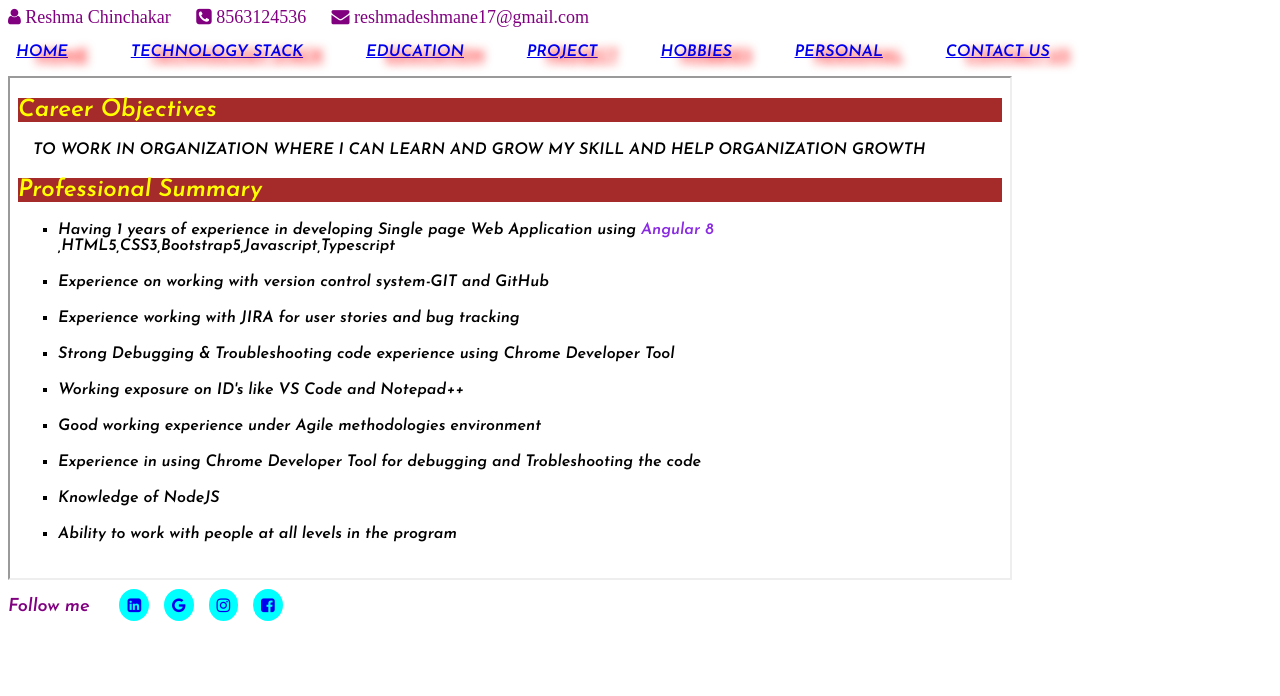
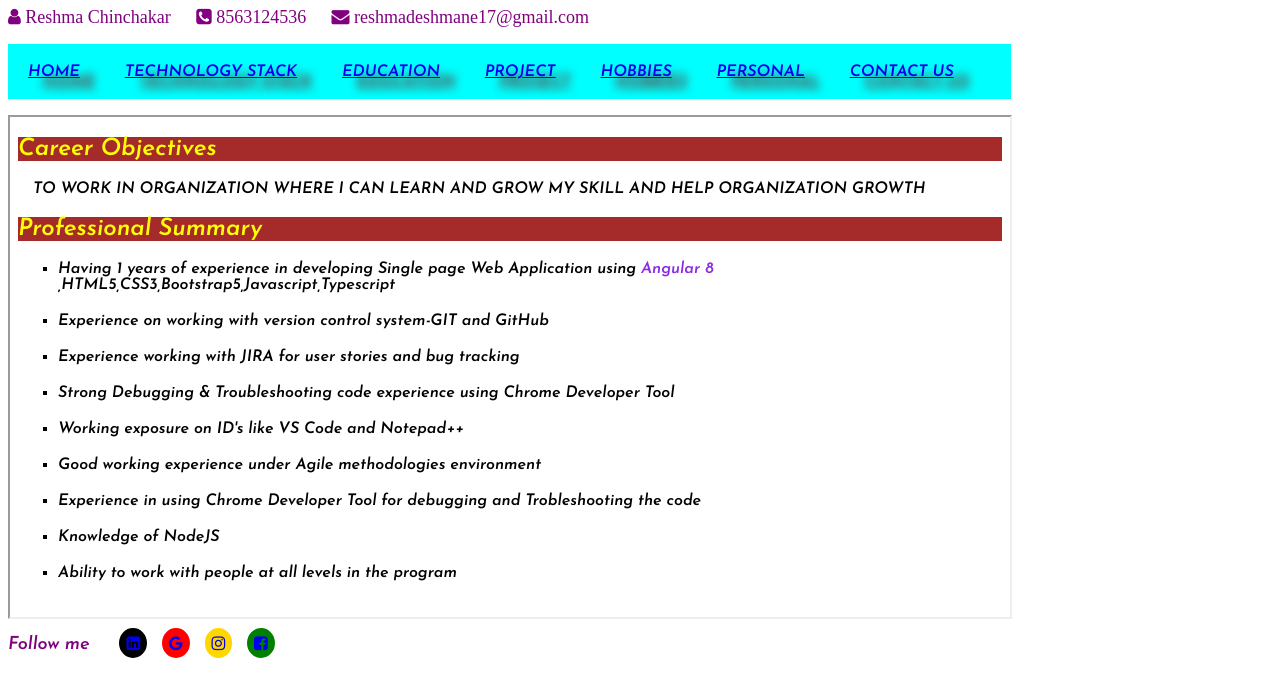
Before and after one commit to reshmachinchakar/myprofile, a plain HTML site: page index.html in a window 1280 px wide. Drawn offline with Linux system fonts and the light colour scheme.

Commit message:
modifies those files
modifies those files

```diff
--- /dev/null
+++ b/hello.js
@@ -0,0 +1,3 @@
+var myName;
+myName="reshma hwllo";
+console.log(myName);
--- a/home.html
+++ b/home.html
@@ -23,7 +23,11 @@
         *{
             font-family: 'Josefin Sans', sans-serif;
         }
+        ul li::selection{
+            color: blue;
+        }
     </style>
+
 </head>
 
 <body>
--- a/index.html
+++ b/index.html
@@ -18,27 +18,57 @@
 
     }
 
-    nav a {
-      margin-left: 8px;
-      margin-right: 50px;
-      text-shadow: 20px 5px 10px red;
+    nav{
+
+
+      /* text-shadow: 20px 5px 10px red;
+      */
+      background-color:aqua;
+      width: 1003px;
+      height: 35px;
+
+      padding-top: 20px;
+
+    }
+   nav a{
+
+    padding-left: 20px;
+    padding-right: 20px;
+    margin-top: 5px;
+    text-shadow: 15px 10px 10px maroon;
+   }
+
+
+    footer a i{
+   padding:5px;
+  background-color: black;
+  border-radius: 50%;
+  border: 2px solid black;
+  margin: 5px;
+
 
     }
 
 
-    footer a i{
-      padding:5px;
-
-  border-radius: 50%;
-  border:3px solid aqua;
-  margin: 5px;
-  background-color:aqua;
-    }
-
   *{
     font-family: 'Josefin Sans', sans-serif;
   }
+ #google{
+  background-color: red;
+  border: 2px solid red;
+ }
+ #insta{
+  background-color: gold;
+  border: 2px solid gold;
+ }
+ #face{
+  background-color: green;
+  border: 2px solid green;
+ }
+a:hover{
+ background-color:red;
 
+}
 
   </style>
 </head>
@@ -56,8 +86,8 @@
   </header>
   <br>
   <nav>
-    <a href="home.html" target="myFrame">HOME</a>
-    <a href="techStack.html" target="myFrame">TECHNOLOGY STACK</a>
+    <a href="home.html" class="nav" target="myFrame">HOME</a>
+    <a href="techStack.html" class="nav" target="myFrame">TECHNOLOGY STACK</a>
     <a href="education.html" target="myFrame">EDUCATION</a>
     <a href="projectDetails.html" target="myFrame">PROJECT</a>
     <a href="hobbies.html" target="myFrame">HOBBIES</a>
@@ -75,10 +105,10 @@
     <b class="font">Follow me</b>
     <a href="https://www.linkedin.com/feed/?trk=sem-ga_campid.14650114788_asid.127961666300_crid.601257986827_kw.www%20linkedin_d.c_tid.kwd-2246447582_n.g_mt.e_geo.9302243"
       target="_blank">
-      <i class="fa fa-linkedin-square circle-icon" aria-hidden="true"></i></a>
-    <a href="https://www.google.com/" target="_blank"><i class="fa fa-google" aria-hidden="true"></i></a>
-    <a href="https://www.instagram.com/" target="_blank"><i class="fa fa-instagram" aria-hidden="true"></i></a>
-    <a href="https://www.facebook.com/facebook/" target="_blank"><i class="fa fa-facebook-square"
+      <i class="fa fa-linkedin-square" aria-hidden="true"></i></a>
+    <a href="https://www.google.com/" target="_blank"><i id="google" class="fa fa-google" aria-hidden="true"></i></a>
+    <a href="https://www.instagram.com/" target="_blank"><i id="insta" class="fa fa-instagram" aria-hidden="true"></i></a>
+    <a href="https://www.facebook.com/facebook/" target="_blank"><i id="face" class="fa fa-facebook-square"
         aria-hidden="true"></i></a>
 
 
```
Also changed, not shown: contactUs.html (+1 -0 lines), displayPropertyLearning.html (added, +35 -0 lines), internalCSS.html (+1 -0 lines), divFrames.html (added).
